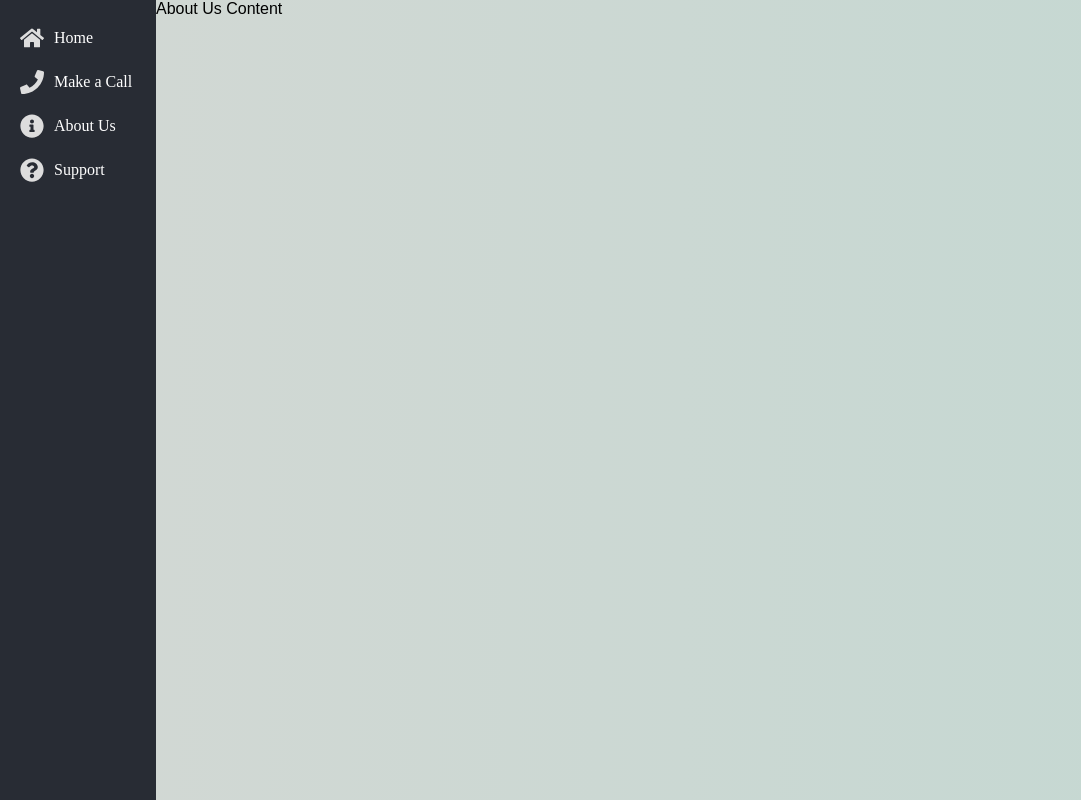
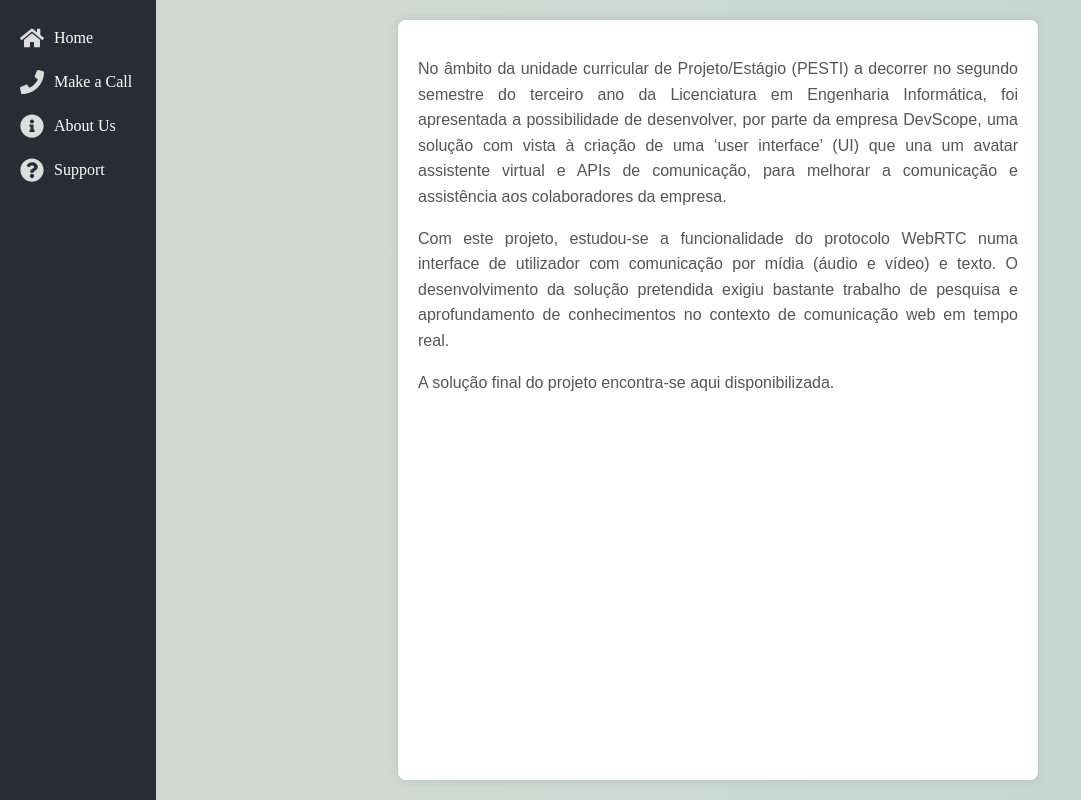
Before and after one commit to GoncaloAzev14/pesti2324, a React (Create React App) app in the folder frontend/: page / in a window 1280 px wide. Both pictures are taken after a click on the button "About Us". Shown: the whole page, without its empty margins (0-1081 px from the left). Built offline with nearby package versions, Linux system fonts and the light colour scheme; no server answers.

Commit message:
aboutus added

```diff
--- a/frontend/src/App.css
+++ b/frontend/src/App.css
@@ -62,3 +62,28 @@ html, body {
 .sidebar ul li:hover {
     background-color: #ddd;
 }
+
+/* Estilos para a seção aboutUs */
+.aboutUs {
+    background-color: #fff;
+    padding: 20px;
+    border-radius: 8px;
+    box-shadow: 0 0 10px rgba(0, 0, 0, 0.1);
+    max-width: 600px;
+    margin: 20px auto;
+    text-align: justify;
+}
+
+.aboutUs p {
+    margin-bottom: 10px;
+    color: #555;
+    font-size: 16px;
+    line-height: 1.6;
+}
+
+.aboutUs h1 {
+    font-size: 24px;
+    color: #333;
+    text-align: center;
+    margin-bottom: 20px;
+}
--- a/frontend/src/App.js
+++ b/frontend/src/App.js
@@ -270,7 +270,29 @@ function App() {
           />
         )}
         {page === "support" && <Bot />}
-        {page === "about" && <div>About Us Content</div>}
+        {page === "about" && (
+          <div className="aboutUs">
+            <p>No âmbito da unidade curricular de Projeto/Estágio (PESTI) a
+            decorrer no segundo semestre do terceiro ano da Licenciatura em
+            Engenharia Informática, foi apresentada a possibilidade de
+            desenvolver, por parte da empresa DevScope, uma solução com vista à
+            criação de uma ‘user interface’ (UI) que una um avatar assistente
+            virtual e APIs de comunicação, para melhorar a comunicação e
+            assistência aos colaboradores da empresa.
+            </p>
+            <p>
+            Com este projeto,
+            estudou-se a funcionalidade do protocolo WebRTC numa interface de
+            utilizador com comunicação por mídia (áudio e vídeo) e texto. O
+            desenvolvimento da solução pretendida exigiu bastante trabalho de
+            pesquisa e aprofundamento de conhecimentos no contexto de
+            comunicação web em tempo real.
+            </p>
+            <p>A solução final do projeto
+            encontra-se aqui disponibilizada.
+            </p>
+          </div>
+        )}
       </div>
     </>
   );
```
